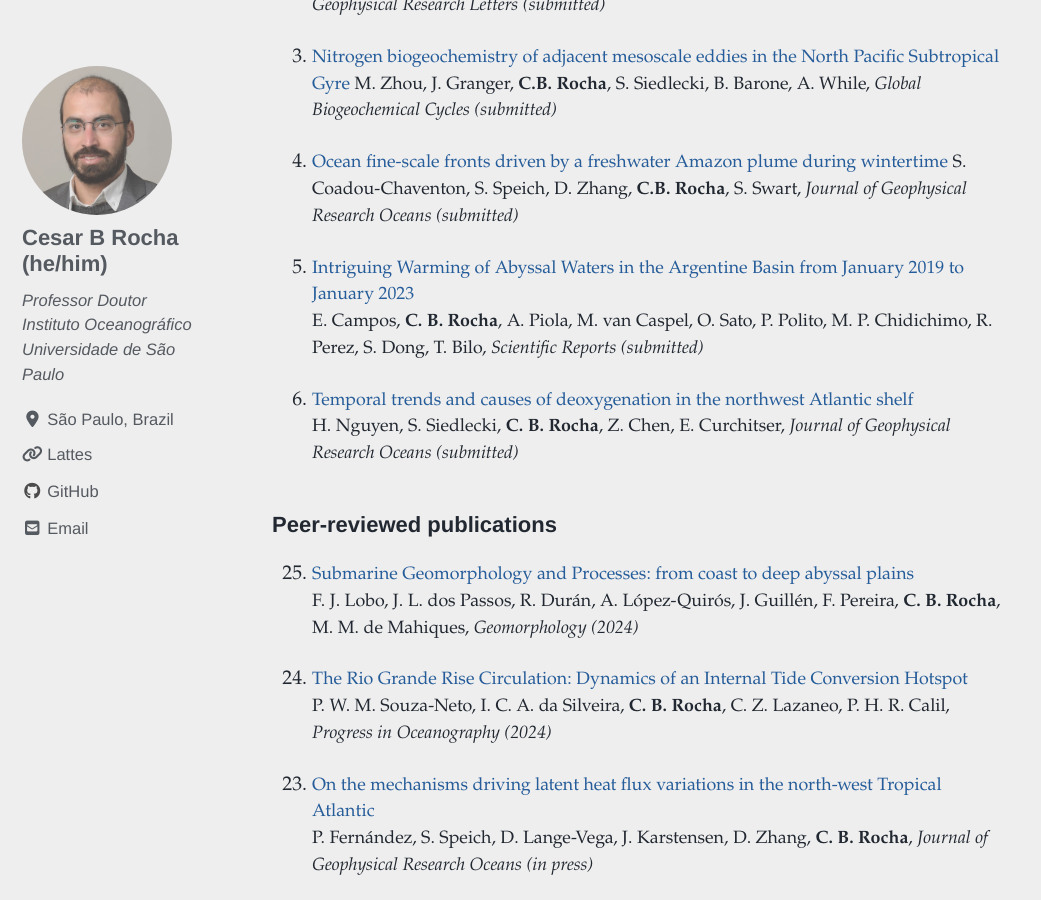
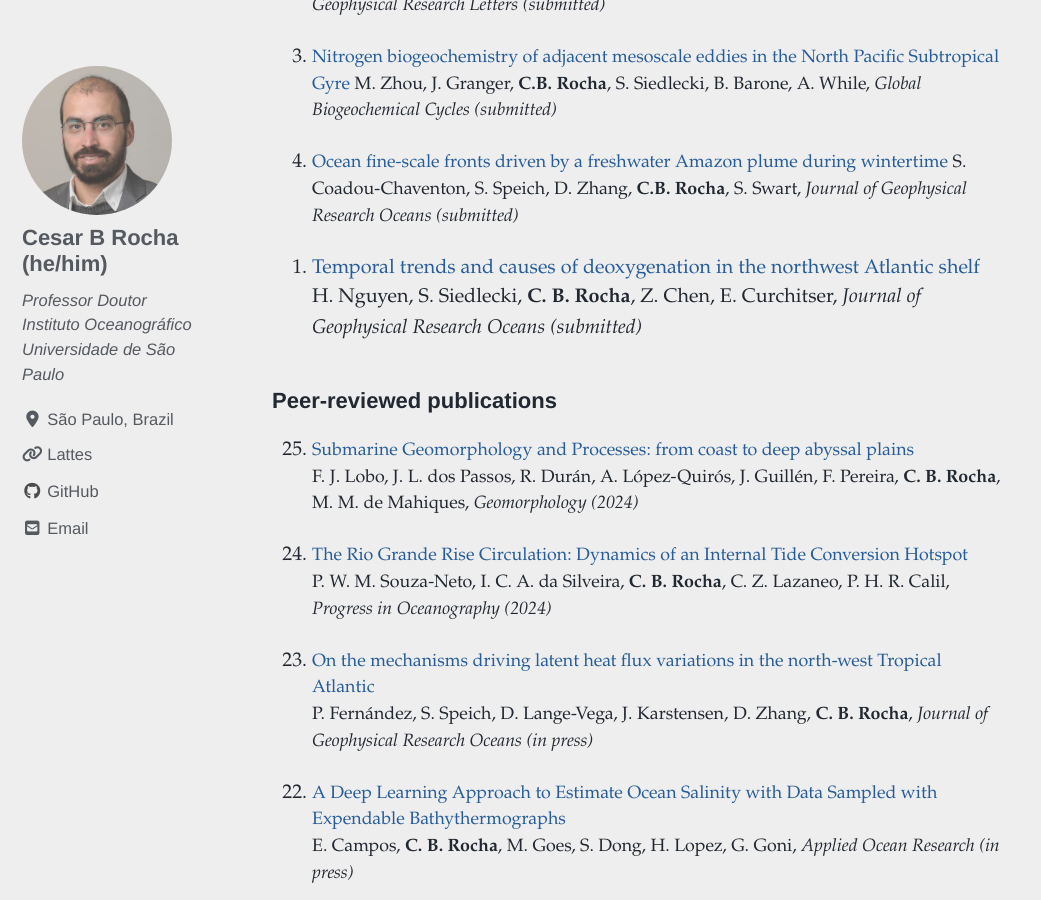
Before and after one commit to cesar-rocha/cesar-rocha.github.io, a Jekyll site: the page built from _pages/publications.md, in a window 1280 px wide and 900 px high, scrolled down 1466 px. Shown: the whole window, without its empty margins (0-1041 px from the left). Built offline with Jekyll 4.4.1, drawn with Linux system fonts in a browser that asks for light colours; cached includes are drawn as plain includes; nearby versions of some CDN libraries.

Commit message:
remove edmo's paper

```diff
--- a/_pages/publications.md
+++ b/_pages/publications.md
@@ -24,8 +24,8 @@ header:
 0. [Ocean fine-scale fronts driven by a freshwater Amazon plume during wintertime][s6]
   S. Coadou-Chaventon, S. Speich, D. Zhang, **C.B. Rocha**, S. Swart, *Journal of Geophysical Research Oceans (submitted)*
 
-0. [Intriguing Warming of Abyssal Waters in the Argentine Basin from January 2019 to January 2023][s4]
-   E. Campos, **C. B. Rocha**, A. Piola, M. van Caspel, O. Sato, P. Polito, M. P. Chidichimo, R. Perez, S. Dong, T. Bilo, *Scientific Reports (submitted)*
+<!-- 0. [Intriguing Warming of Abyssal Waters in the Argentine Basin from January 2019 to January 2023][s4]
+   E. Campos, **C. B. Rocha**, A. Piola, M. van Caspel, O. Sato, P. Polito, M. P. Chidichimo, R. Perez, S. Dong, T. Bilo, *Scientific Reports (submitted)*  -->
 
 0. [Temporal trends and causes of deoxygenation in the northwest Atlantic shelf ][s2]
    H. Nguyen, S. Siedlecki, **C. B. Rocha**, Z. Chen, E. Curchitser, *Journal of Geophysical Research Oceans (submitted)*
```
